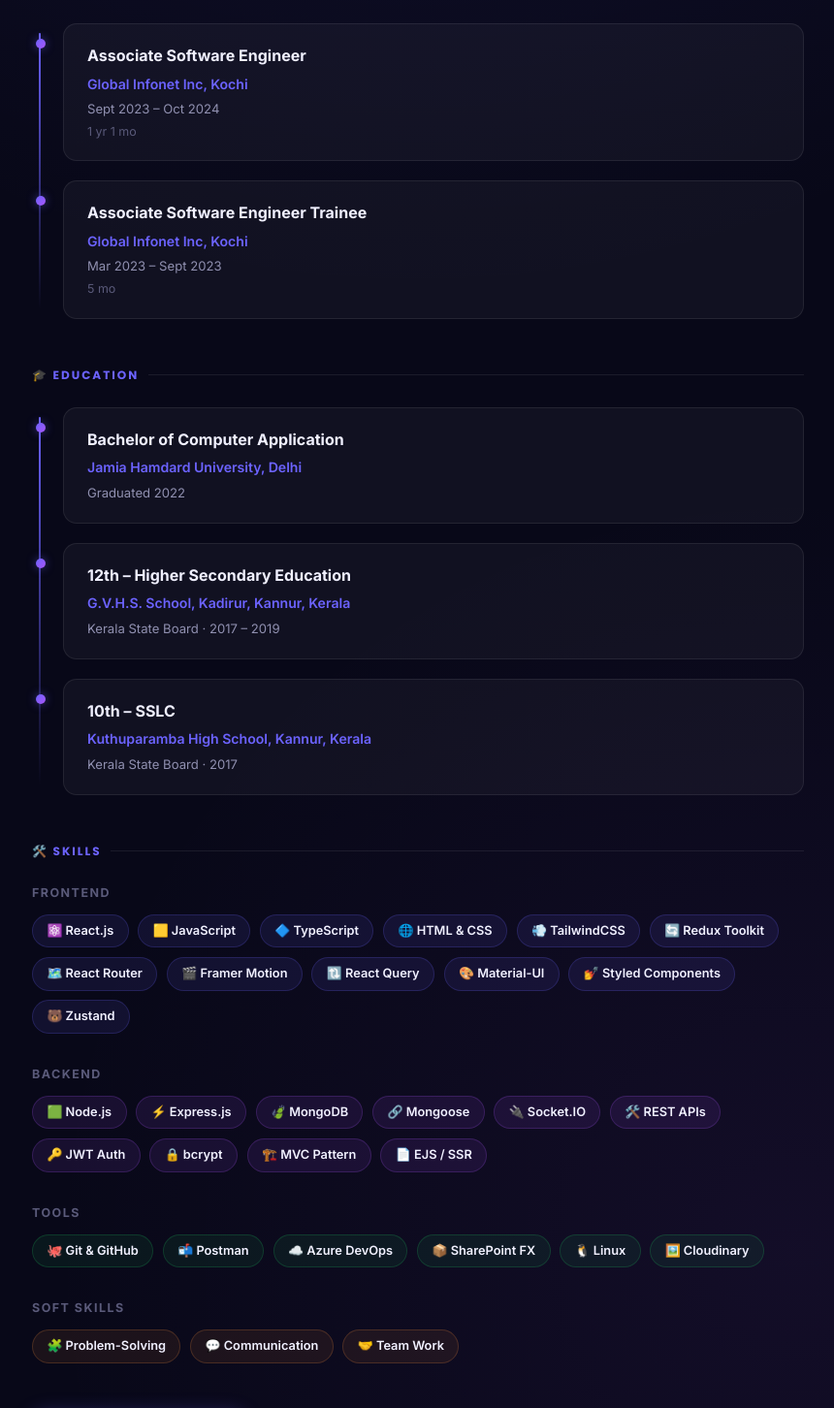
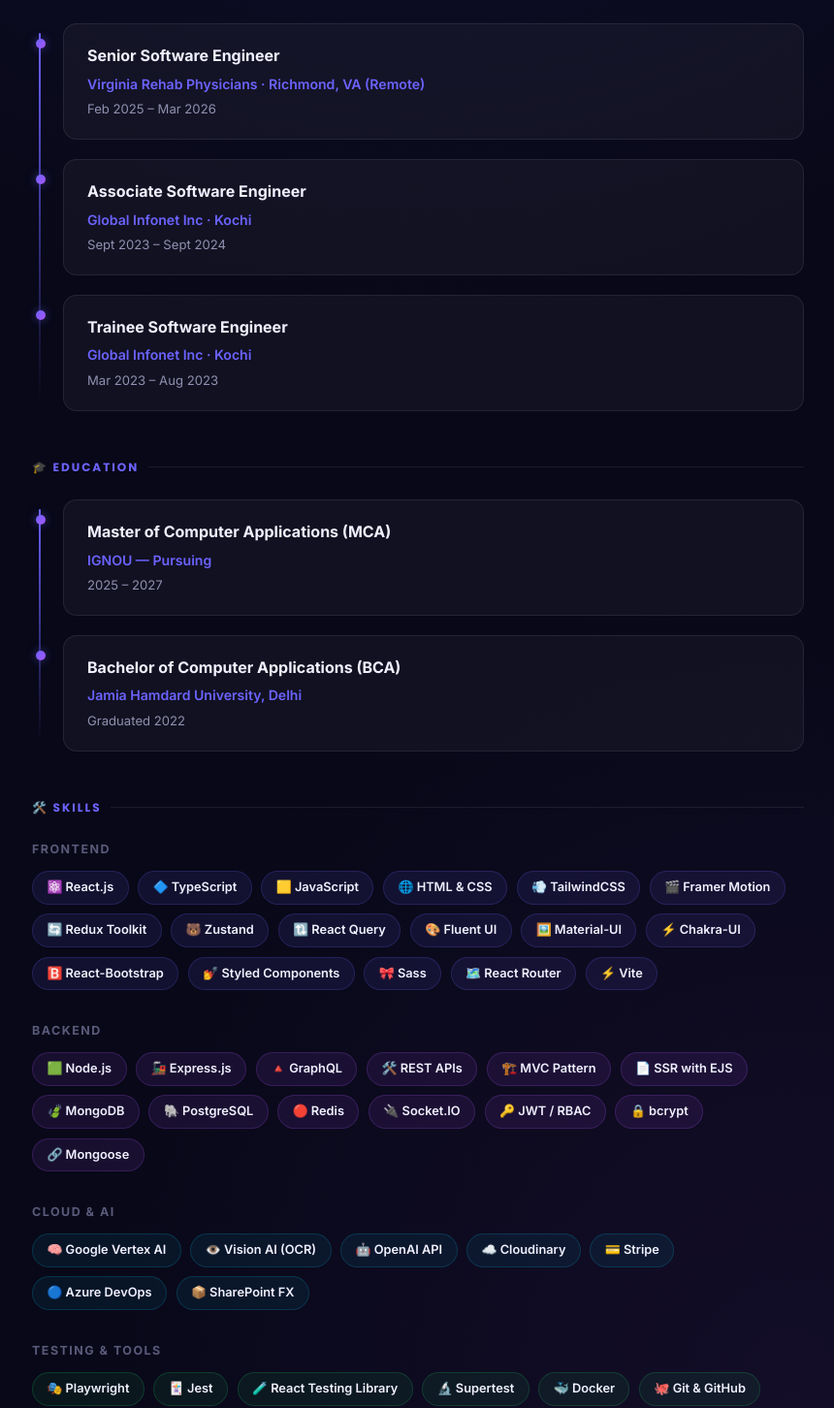
Before and after one commit to sharafath-ali/Personal-website, a React (Vite) app: page /Resume in a window 1280 px wide. Shown: the part 288-1740 px from the top of the page at 97% size, without its empty margins (209-1069 px from the left). Built offline with nearby package versions, Linux system fonts and the light colour scheme; a web font is replaced by a local one.

Commit message:
feat: implement initial website structure with About Me, Resume, and Header components.

```diff
--- a/src/Css/Resume.css
+++ b/src/Css/Resume.css
@@ -175,6 +175,15 @@
   border-color: var(--accent-secondary);
   box-shadow: 0 4px 14px rgba(168, 85, 247, 0.25);
 }
+.skill-chip.cloud {
+  background: rgba(6, 182, 212, 0.08);
+  border-color: rgba(6, 182, 212, 0.2);
+}
+.skill-chip.cloud:hover {
+  background: rgba(6, 182, 212, 0.15);
+  border-color: #06b6d4;
+  box-shadow: 0 4px 14px rgba(6, 182, 212, 0.2);
+}
 .skill-chip.tools {
   background: rgba(34, 197, 94, 0.08);
   border-color: rgba(34, 197, 94, 0.2);
--- a/src/components/Body.jsx
+++ b/src/components/Body.jsx
@@ -41,13 +41,13 @@
           </motion.h1>
 
           <motion.p className="hero-role" {...fadeUp(0.3)}>
-            Fullstack Web Developer — MERN Stack
+            Senior Software Engineer · Full-Stack · TypeScript · React · Node.js
           </motion.p>
 
           <motion.p className="description" {...fadeUp(0.4)}>
-            Passionate developer with 1.6+ years of experience building scalable
-            full-stack web apps. My journey started at Brototype and I haven't
-            stopped shipping since. I love turning ideas into polished products.
+            Full-Stack Software Engineer with <strong style={{color:'var(--accent-primary)'}}>2.7+ years of experience</strong> building
+            scalable web applications, integrating AI capabilities, and owning
+            products end-to-end — from architecture to deployment.
           </motion.p>
 
           {/* Social links */}
@@ -83,7 +83,7 @@
             <button className="btn-primary" onClick={() => navigate("/Projects")}>
               🚀 View Projects
             </button>
-            <a href={resumePDF} download="SHARAFATH ALI MAY CV.pdf" className="custom-link">
+            <a href={resumePDF} download="Sharafath_Ali_Resume.pdf" className="custom-link">
               <button className="btn-outline">
                 📄 Download Resume
               </button>
--- a/src/components/Header.jsx
+++ b/src/components/Header.jsx
@@ -20,7 +20,7 @@
     >
       <div className="header-left">
         <h1>Sharafath Ali</h1>
-        <p>Associate Software Developer</p>
+        <p>Senior Software Engineer</p>
       </div>
       <nav className="header-right">
         {isMobile ? (
--- a/src/components/Resume.jsx
+++ b/src/components/Resume.jsx
@@ -4,7 +4,13 @@
 import { SkillCategories } from "../consts/skills";
 import { motion } from "framer-motion";
 
-const categoryClass = { Frontend: "", Backend: "backend", Tools: "tools", "Soft Skills": "soft" };
+const categoryClass = {
+  Frontend: "",
+  Backend: "backend",
+  "Cloud & AI": "cloud",
+  "Testing & Tools": "tools",
+  "Soft Skills": "soft",
+};
 
 const fadeUp = (delay = 0) => ({
   initial: { opacity: 0, y: 20 },
@@ -17,7 +23,7 @@
     <div className="resume-page">
       <motion.div {...fadeUp(0)}>
         <h2>My Resume</h2>
-        <p className="resume-subtitle">A snapshot of my journey, skills, and education.</p>
+        <p className="resume-subtitle">2.7+ years of hands-on experience across product companies — shipping real features that users rely on.</p>
       </motion.div>
 
       {/* EXPERIENCE */}
@@ -26,18 +32,23 @@
         <div className="timeline">
           <div className="timeline-item">
             <div className="card experience-card">
-              <h4 className="job-title">Associate Software Engineer</h4>
-              <p className="company-name">Global Infonet Inc, Kochi</p>
-              <p className="employment-dates">Sept 2023 – Oct 2024</p>
-              <p className="employment-duration">1 yr 1 mo</p>
+              <h4 className="job-title">Senior Software Engineer</h4>
+              <p className="company-name">Virginia Rehab Physicians · Richmond, VA (Remote)</p>
+              <p className="employment-dates">Feb 2025 – Mar 2026</p>
             </div>
           </div>
           <div className="timeline-item">
             <div className="card experience-card">
-              <h4 className="job-title">Associate Software Engineer Trainee</h4>
-              <p className="company-name">Global Infonet Inc, Kochi</p>
-              <p className="employment-dates">Mar 2023 – Sept 2023</p>
-              <p className="employment-duration">5 mo</p>
+              <h4 className="job-title">Associate Software Engineer</h4>
+              <p className="company-name">Global Infonet Inc · Kochi</p>
+              <p className="employment-dates">Sept 2023 – Sept 2024</p>
+            </div>
+          </div>
+          <div className="timeline-item">
+            <div className="card experience-card">
+              <h4 className="job-title">Trainee Software Engineer</h4>
+              <p className="company-name">Global Infonet Inc · Kochi</p>
+              <p className="employment-dates">Mar 2023 – Aug 2023</p>
             </div>
           </div>
         </div>
@@ -49,23 +60,16 @@
         <div className="timeline">
           <div className="timeline-item">
             <div className="card">
-              <h4 className="job-title">Bachelor of Computer Application</h4>
-              <p className="company-name">Jamia Hamdard University, Delhi</p>
-              <p className="employment-dates">Graduated 2022</p>
+              <h4 className="job-title">Master of Computer Applications (MCA)</h4>
+              <p className="company-name">IGNOU — Pursuing</p>
+              <p className="employment-dates">2025 – 2027</p>
             </div>
           </div>
           <div className="timeline-item">
             <div className="card">
-              <h4 className="job-title">12th – Higher Secondary Education</h4>
-              <p className="company-name">G.V.H.S. School, Kadirur, Kannur, Kerala</p>
-              <p className="employment-dates">Kerala State Board · 2017 – 2019</p>
-            </div>
-          </div>
-          <div className="timeline-item">
-            <div className="card">
-              <h4 className="job-title">10th – SSLC</h4>
-              <p className="company-name">Kuthuparamba High School, Kannur, Kerala</p>
-              <p className="employment-dates">Kerala State Board · 2017</p>
+              <h4 className="job-title">Bachelor of Computer Applications (BCA)</h4>
+              <p className="company-name">Jamia Hamdard University, Delhi</p>
+              <p className="employment-dates">Graduated 2022</p>
             </div>
           </div>
         </div>
@@ -102,7 +106,7 @@
 
       {/* DOWNLOAD */}
       <motion.div className="resume-section" {...fadeUp(0.5)}>
-        <a href={resumePDF} download="SHARAFATH ALI MAY CV.pdf">
+        <a href={resumePDF} download="Sharafath_Ali_Resume.pdf">
           <button className="download-button">📄 Download Resume</button>
         </a>
       </motion.div>
--- a/src/consts/skills.js
+++ b/src/consts/skills.js
@@ -1,44 +1,64 @@
 export const SkillCategories = {
   Frontend: [
     { label: "React.js", emoji: "⚛️" },
+    { label: "TypeScript", emoji: "🔷" },
     { label: "JavaScript", emoji: "🟨" },
-    { label: "TypeScript", emoji: "🔷" },
     { label: "HTML & CSS", emoji: "🌐" },
     { label: "TailwindCSS", emoji: "💨" },
+    { label: "Framer Motion", emoji: "🎬" },
     { label: "Redux Toolkit", emoji: "🔄" },
+    { label: "Zustand", emoji: "🐻" },
+    { label: "React Query", emoji: "🔃" },
+    { label: "Fluent UI", emoji: "🎨" },
+    { label: "Material-UI", emoji: "🖼️" },
+    { label: "Chakra-UI", emoji: "⚡" },
+    { label: "React-Bootstrap", emoji: "🅱️" },
+    { label: "Styled Components", emoji: "💅" },
+    { label: "Sass", emoji: "🎀" },
     { label: "React Router", emoji: "🗺️" },
-    { label: "Framer Motion", emoji: "🎬" },
-    { label: "React Query", emoji: "🔃" },
-    { label: "Material-UI", emoji: "🎨" },
-    { label: "Styled Components", emoji: "💅" },
-    { label: "Zustand", emoji: "🐻" },
+    { label: "Vite", emoji: "⚡" },
   ],
   Backend: [
     { label: "Node.js", emoji: "🟩" },
-    { label: "Express.js", emoji: "⚡" },
+    { label: "Express.js", emoji: "🚂" },
+    { label: "GraphQL", emoji: "🔺" },
+    { label: "REST APIs", emoji: "🛠️" },
+    { label: "MVC Pattern", emoji: "🏗️" },
+    { label: "SSR with EJS", emoji: "📄" },
     { label: "MongoDB", emoji: "🍃" },
+    { label: "PostgreSQL", emoji: "🐘" },
+    { label: "Redis", emoji: "🔴" },
+    { label: "Socket.IO", emoji: "🔌" },
+    { label: "JWT / RBAC", emoji: "🔑" },
+    { label: "bcrypt", emoji: "🔒" },
     { label: "Mongoose", emoji: "🔗" },
-    { label: "Socket.IO", emoji: "🔌" },
-    { label: "REST APIs", emoji: "🛠️" },
-    { label: "JWT Auth", emoji: "🔑" },
-    { label: "bcrypt", emoji: "🔒" },
-    { label: "MVC Pattern", emoji: "🏗️" },
-    { label: "EJS / SSR", emoji: "📄" },
   ],
-  Tools: [
+  "Cloud & AI": [
+    { label: "Google Vertex AI", emoji: "🧠" },
+    { label: "Vision AI (OCR)", emoji: "👁️" },
+    { label: "OpenAI API", emoji: "🤖" },
+    { label: "Cloudinary", emoji: "☁️" },
+    { label: "Stripe", emoji: "💳" },
+    { label: "Azure DevOps", emoji: "🔵" },
+    { label: "SharePoint FX", emoji: "📦" },
+  ],
+  "Testing & Tools": [
+    { label: "Playwright", emoji: "🎭" },
+    { label: "Jest", emoji: "🃏" },
+    { label: "React Testing Library", emoji: "🧪" },
+    { label: "Supertest", emoji: "🔬" },
+    { label: "Docker", emoji: "🐳" },
     { label: "Git & GitHub", emoji: "🐙" },
     { label: "Postman", emoji: "📬" },
-    { label: "Azure DevOps", emoji: "☁️" },
-    { label: "SharePoint FX", emoji: "📦" },
     { label: "Linux", emoji: "🐧" },
-    { label: "Cloudinary", emoji: "🖼️" },
   ],
   "Soft Skills": [
+    { label: "System Design", emoji: "🏗️" },
     { label: "Problem-Solving", emoji: "🧩" },
-    { label: "Communication", emoji: "💬" },
-    { label: "Team Work", emoji: "🤝" },
+    { label: "Strong Communication", emoji: "💬" },
+    { label: "Team Leadership", emoji: "🤝" },
   ],
 };
 
-// Keep backward compat
+// backward compat
 export const Skills = Object.values(SkillCategories).flat().map((s) => s.label);
```
